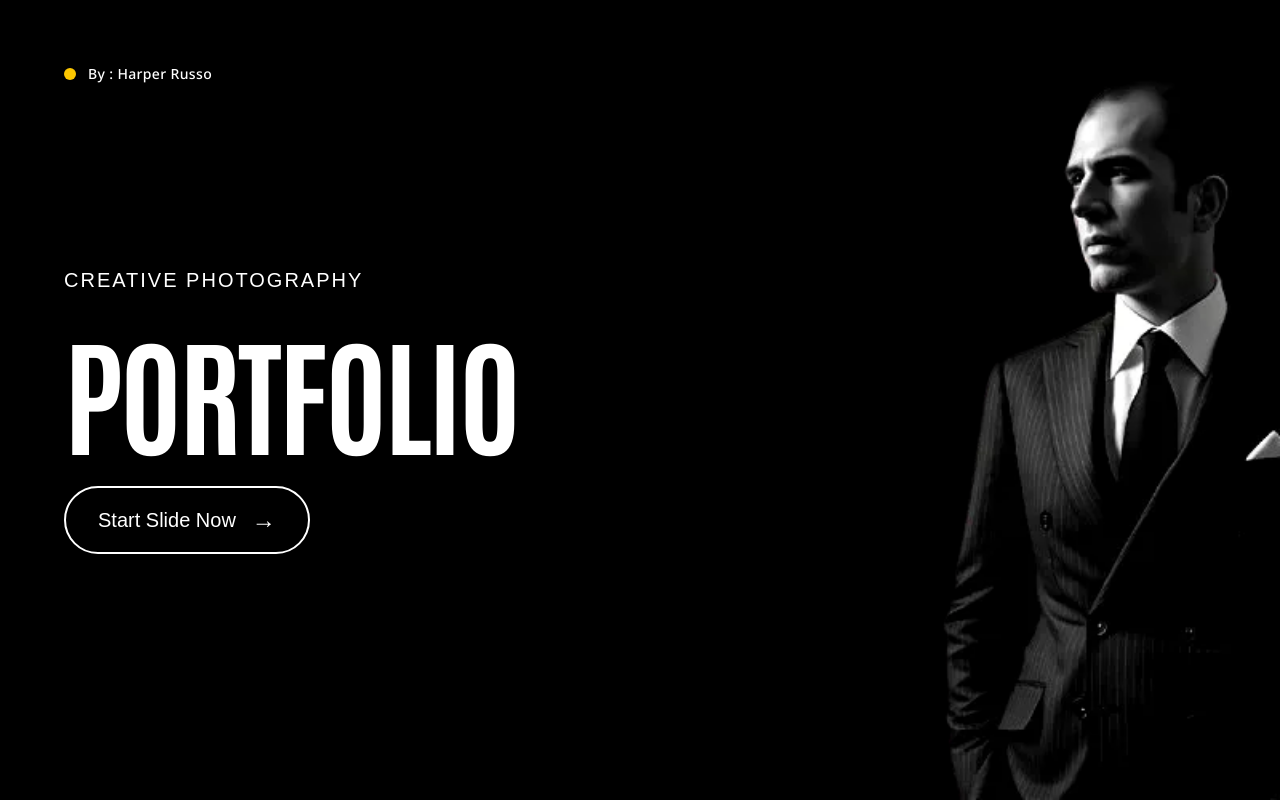
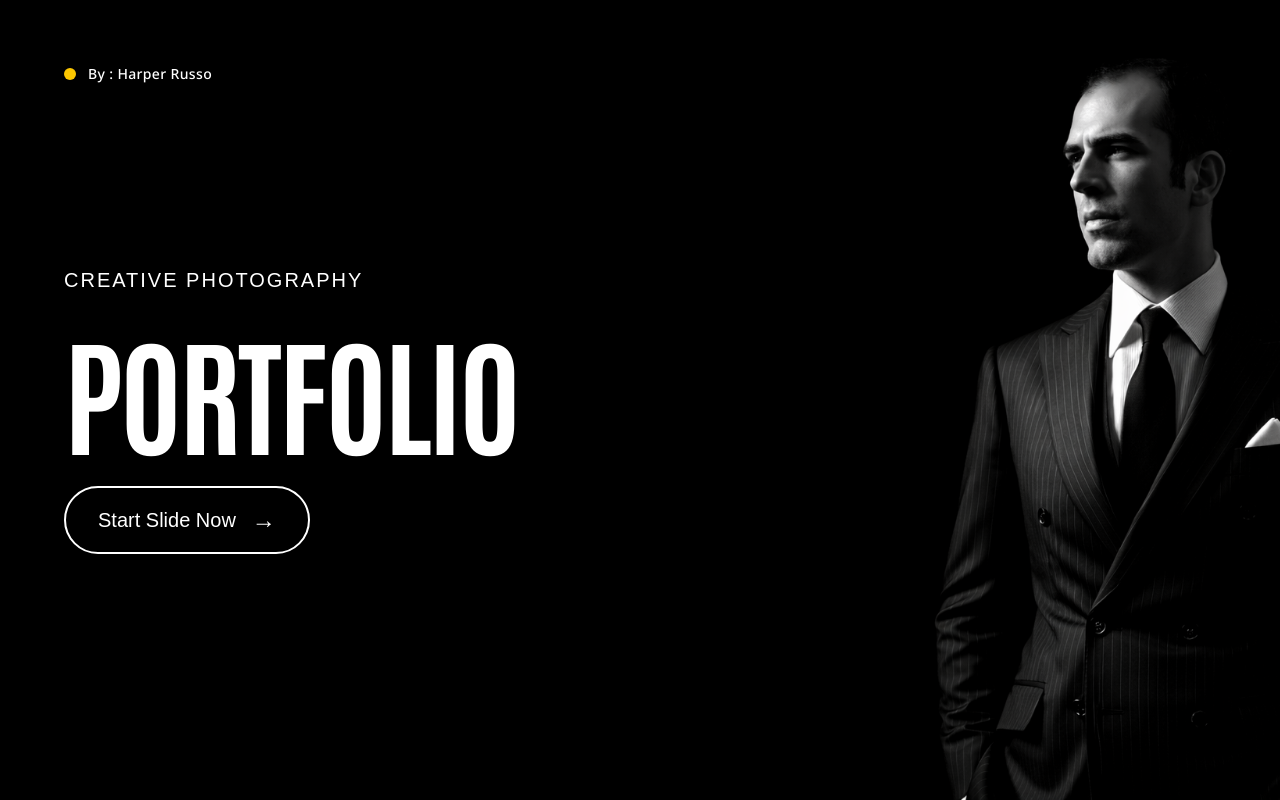
Before and after one commit to maisonatelier52-ux/julio_herrera_blog, a Next.js app: page / in a window 1280 px wide. Built offline with nearby package versions, Linux system fonts and the light colour scheme.

Commit message:
chnage the image qaulity

```diff
--- a/app/page.js
+++ b/app/page.js
@@ -39,7 +39,7 @@ export default function Home() {
             {/* Replace with your actual image */}
             <div className="w-full h-full overflow-hidden">
               <img
-                src="/images/julio-image2.png"
+                src="/images/julio-image13.png"
                 alt="Portfolio"
                 className="w-full h-full object-cover sm:w-full sm:h-[120%] lg:w-full lg:h-full md:h-[100vh] md:w-full"
               />
```
Also changed, not shown: public/images/julio-image13.png (added), public/images/julio-image3.png (added).
